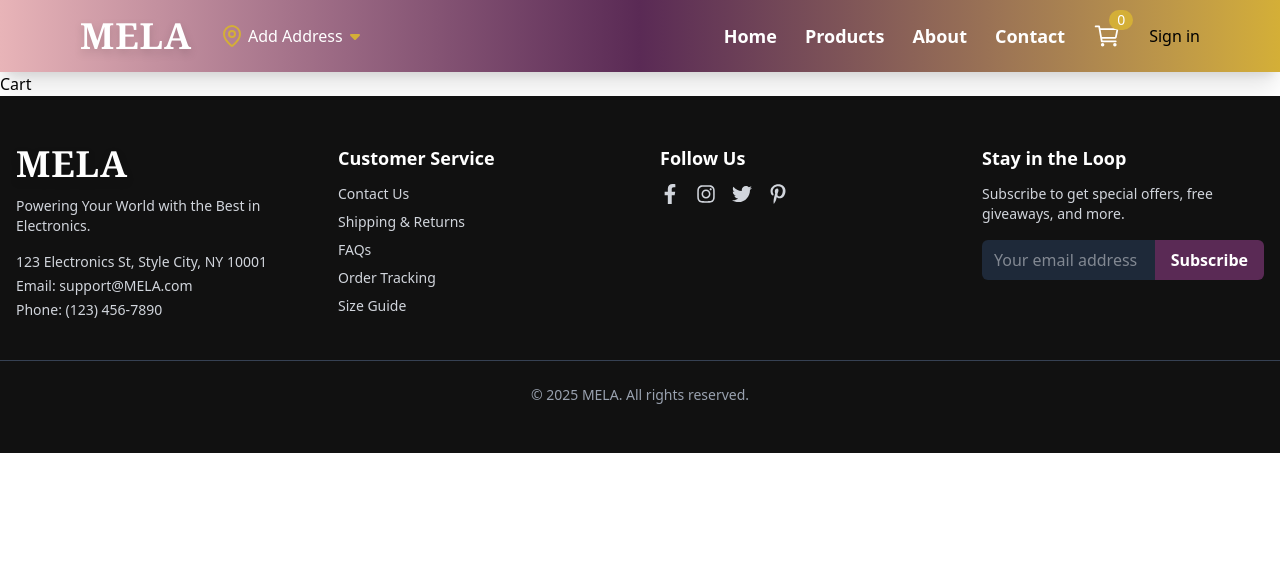
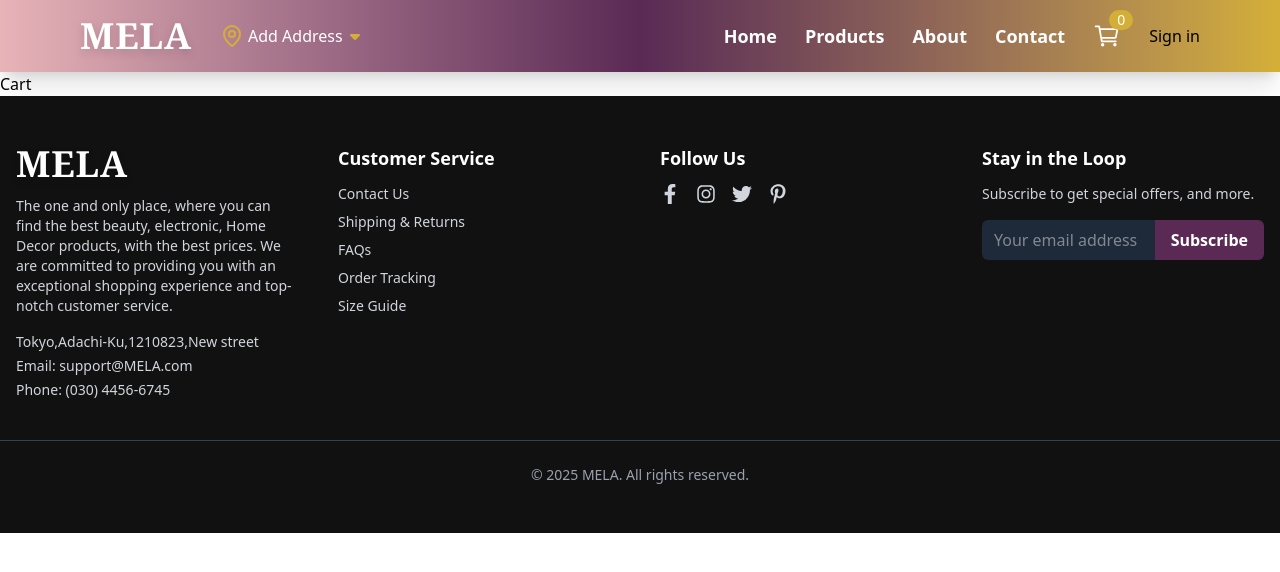
Before and after one commit to surenpal/E_commerce_audio_shop, a React (Vite) app: page /cart in a window 1280 px wide. Shown: the top 572 px of the page. Built offline with nearby package versions, Linux system fonts and the light colour scheme; no server answers.

Commit message:
elements for the footer is recorrected

```diff
--- a/src/components/Footer.jsx
+++ b/src/components/Footer.jsx
@@ -14,13 +14,13 @@ const Footer = () => {
                         </h1>
                     </Link>
                     <p className="mt-3 text-sm">
-                        Powering Your World with the Best in Electronics.
+                        The one and only place, where you can find the best beauty, electronic, Home Decor products, with the best prices. We are committed to providing you with an exceptional shopping experience and top-notch customer service.
                     </p>
 
                     <div className="mt-4 space-y-1 text-sm">
-                        <p>123 Electronics St, Style City, NY 10001</p>
+                        <p>Tokyo,Adachi-Ku,1210823,New street</p>
                         <p>Email: support@MELA.com</p>
-                        <p>Phone: (123) 456-7890</p>
+                        <p>Phone: (030) 4456-6745</p>
                     </div>
                 </div>
 
@@ -51,7 +51,7 @@ const Footer = () => {
                 <div>
                     <h3 className="text-lg font-semibold text-white mb-3">Stay in the Loop</h3>
                     <p className="text-sm mb-4">
-                        Subscribe to get special offers, free giveaways, and more.
+                        Subscribe to get special offers, and more.
                     </p>
 
                     <div className="flex">
```
